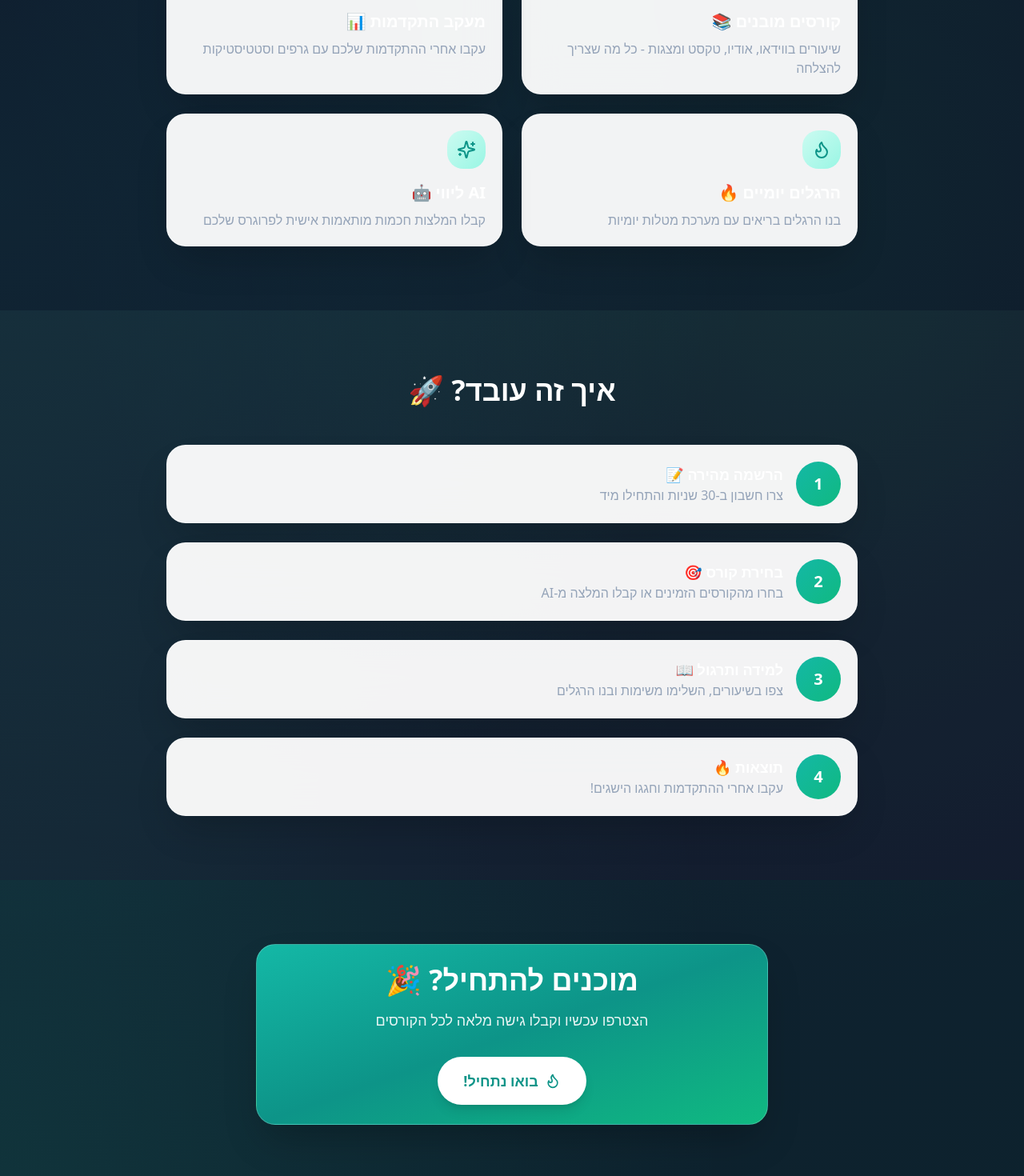
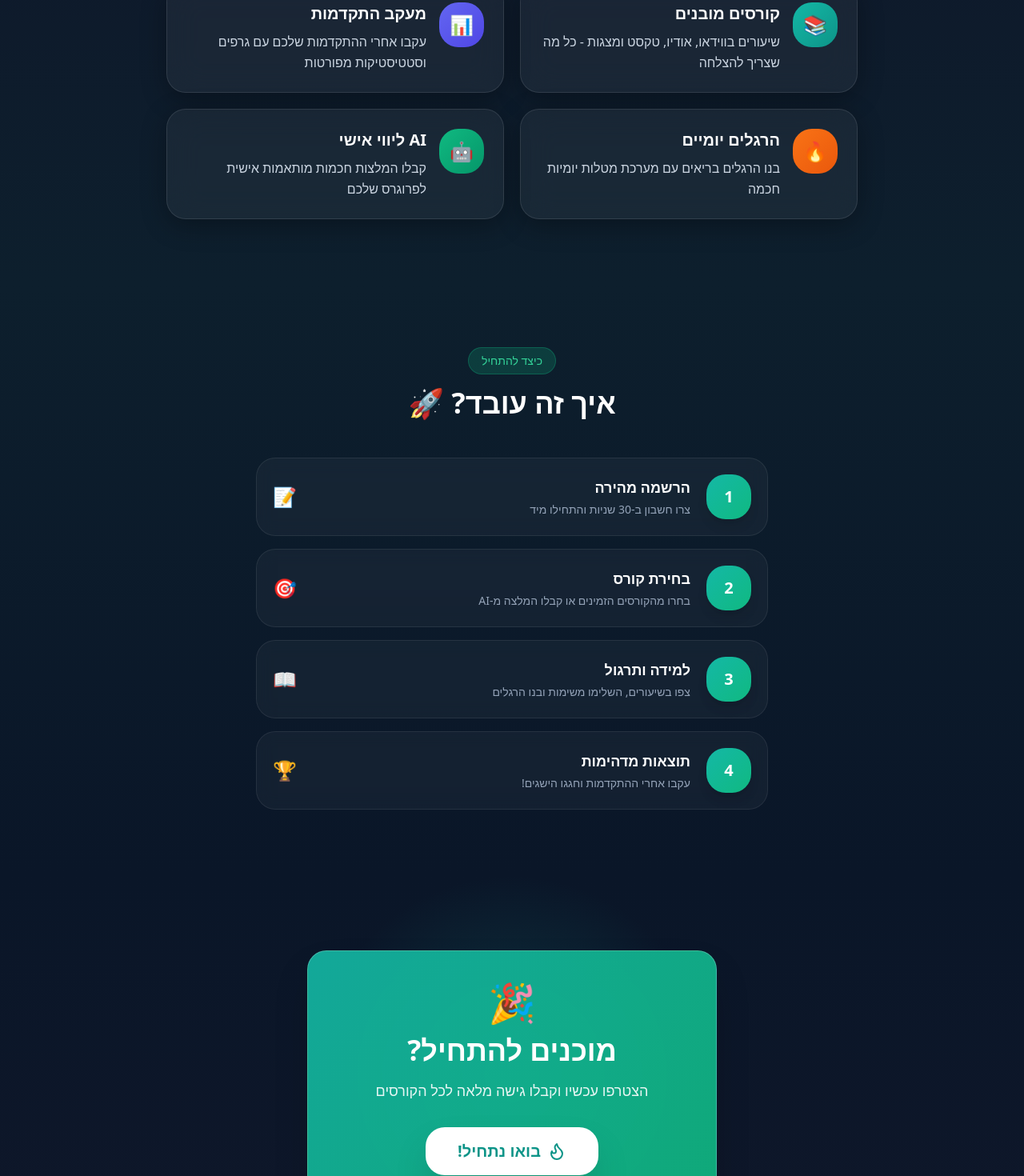
Before and after one commit to danielsbhaucc-dot/AI-HE, a Next.js app in the folder apps/web/: page / in a window 1280 px wide. Shown: the part 1080-2550 px from the top of the page at 80% size. Built offline with nearby package versions, Linux system fonts and the light colour scheme.

Commit message:
Premium dark glassmorphism design: features, steps, register, CTA

```diff
--- a/apps/web/app/page.tsx
+++ b/apps/web/app/page.tsx
@@ -135,8 +135,8 @@ export default function LandingPage() {
       </section>
 
       {/* Features Section */}
-      <section className="py-20 px-4 bg-slate-900/50">
-        <div className="container-mobile max-w-4xl mx-auto">
+      <section className="py-20 px-4" style={{background: 'linear-gradient(180deg, #0f172a 0%, #0d1f2d 100%)'}}>
+        <div className="max-w-4xl mx-auto px-4">
           <motion.div
             initial={{ opacity: 0, y: 30 }}
             whileInView={{ opacity: 1, y: 0 }}
@@ -144,15 +144,16 @@ export default function LandingPage() {
             transition={{ duration: 0.6 }}
             className="text-center mb-12"
           >
-            <h2 className="text-3xl md:text-4xl font-bold text-text-primary mb-4">
+            <span className="inline-block px-4 py-1.5 rounded-full bg-primary-500/20 border border-primary-500/30 text-primary-400 text-sm font-medium mb-4">הפיצ'רים שלנו</span>
+            <h2 className="text-3xl md:text-4xl font-bold text-white mb-3">
               מה מחכה לך? 🌟
             </h2>
-            <p className="text-text-secondary">
+            <p className="text-slate-400 text-lg">
               מערכת שלמה שתלווה אותך בכל שלב
             </p>
           </motion.div>
 
-          <div className="grid grid-cols-1 md:grid-cols-2 gap-6">
+          <div className="grid grid-cols-1 md:grid-cols-2 gap-5">
             {features.map((feature, index) => (
               <motion.div
                 key={feature.title}
@@ -160,15 +161,21 @@ export default function LandingPage() {
                 whileInView={{ opacity: 1, y: 0 }}
                 viewport={{ once: true }}
                 transition={{ duration: 0.5, delay: index * 0.1 }}
-                className="card-premium hover:scale-[1.02] transition-transform"
+                className="group relative rounded-3xl p-6 transition-all duration-300 hover:scale-[1.02] cursor-default"
+                style={{background: 'rgba(255,255,255,0.05)', backdropFilter: 'blur(20px)', border: '1px solid rgba(255,255,255,0.1)', boxShadow: '0 8px 32px rgba(0,0,0,0.3)'}}
               >
-                <div className="w-12 h-12 rounded-xl bg-gradient-to-br from-primary-100 to-primary-200 flex items-center justify-center mb-4">
-                  <feature.icon className="w-6 h-6 text-primary-600" />
+                <div className="flex items-start gap-4">
+                  <div className="w-14 h-14 rounded-2xl flex items-center justify-center flex-shrink-0 text-2xl"
+                    style={{background: `linear-gradient(135deg, ${feature.color1}, ${feature.color2})`}}>
+                    {feature.emoji}
+                  </div>
+                  <div className="flex-1 text-right">
+                    <h3 className="text-xl font-bold text-white mb-2">{feature.title}</h3>
+                    <p className="text-slate-300 leading-relaxed">{feature.description}</p>
+                  </div>
                 </div>
-                <h3 className="text-xl font-bold text-text-primary mb-2">
-                  {feature.title}
-                </h3>
-                <p className="text-text-secondary">{feature.description}</p>
+                <div className="absolute bottom-0 left-0 right-0 h-px rounded-full opacity-0 group-hover:opacity-100 transition-opacity"
+                  style={{background: `linear-gradient(90deg, transparent, ${feature.color1}, transparent)`}} />
               </motion.div>
             ))}
           </div>
@@ -176,38 +183,40 @@ export default function LandingPage() {
       </section>
 
       {/* How It Works */}
-      <section className="py-20 px-4 bg-slate-800/30">
-        <div className="container-mobile max-w-4xl mx-auto">
+      <section className="py-20 px-4" style={{background: 'linear-gradient(180deg, #0d1f2d 0%, #0a1628 100%)'}}>
+        <div className="max-w-2xl mx-auto px-4">
           <motion.div
             initial={{ opacity: 0, y: 30 }}
             whileInView={{ opacity: 1, y: 0 }}
             viewport={{ once: true }}
             className="text-center mb-12"
           >
-            <h2 className="text-3xl md:text-4xl font-bold text-text-primary mb-4">
+            <span className="inline-block px-4 py-1.5 rounded-full bg-secondary-500/20 border border-secondary-500/30 text-secondary-400 text-sm font-medium mb-4">כיצד להתחיל</span>
+            <h2 className="text-3xl md:text-4xl font-bold text-white">
               איך זה עובד? 🚀
             </h2>
           </motion.div>
 
-          <div className="space-y-6">
+          <div className="space-y-4">
             {steps.map((step, index) => (
               <motion.div
                 key={step.number}
-                initial={{ opacity: 0, x: index % 2 === 0 ? 50 : -50 }}
+                initial={{ opacity: 0, x: 40 }}
                 whileInView={{ opacity: 1, x: 0 }}
                 viewport={{ once: true }}
-                transition={{ duration: 0.5, delay: index * 0.15 }}
-                className="flex items-center gap-4 card-premium"
+                transition={{ duration: 0.5, delay: index * 0.12 }}
+                className="flex items-center gap-5 p-5 rounded-3xl transition-all duration-300 hover:scale-[1.01]"
+                style={{background: 'rgba(255,255,255,0.04)', border: '1px solid rgba(255,255,255,0.08)', backdropFilter: 'blur(10px)'}}
               >
-                <div className="w-14 h-14 rounded-full bg-gradient-to-br from-primary-500 to-secondary-500 flex items-center justify-center text-white font-bold text-xl flex-shrink-0">
+                <div className="w-14 h-14 rounded-2xl flex items-center justify-center text-white font-black text-xl flex-shrink-0 shadow-lg"
+                  style={{background: 'linear-gradient(135deg, #14b8a6, #10b981)'}}>
                   {step.number}
                 </div>
-                <div>
-                  <h3 className="text-lg font-bold text-text-primary">
-                    {step.title}
-                  </h3>
-                  <p className="text-text-secondary">{step.description}</p>
+                <div className="text-right flex-1">
+                  <h3 className="text-lg font-bold text-white mb-1">{step.title}</h3>
+                  <p className="text-slate-400 text-sm">{step.description}</p>
                 </div>
+                <div className="text-2xl">{step.emoji}</div>
               </motion.div>
             ))}
           </div>
@@ -215,26 +224,30 @@ export default function LandingPage() {
       </section>
 
       {/* CTA Section */}
-      <section className="py-20 px-4 bg-gradient-to-br from-primary-900/20 to-secondary-900/20">
+      <section className="py-24 px-4 relative overflow-hidden" style={{background: 'linear-gradient(180deg, #0a1628 0%, #0f172a 100%)'}}>
+        <div className="absolute inset-0 pointer-events-none">
+          <div className="absolute top-0 left-1/2 -translate-x-1/2 w-[500px] h-[500px] rounded-full opacity-20" style={{background: 'radial-gradient(circle, #14b8a6, transparent 70%)'}} />
+        </div>
         <motion.div
           initial={{ opacity: 0, scale: 0.95 }}
           whileInView={{ opacity: 1, scale: 1 }}
           viewport={{ once: true }}
           transition={{ duration: 0.6 }}
-          className="container-mobile max-w-2xl mx-auto text-center"
+          className="max-w-lg mx-auto text-center relative z-10"
         >
-          <div className="card-gradient">
-            <h2 className="text-3xl md:text-4xl font-bold mb-4">
-              מוכנים להתחיל? 🎉
+          <div className="rounded-3xl p-10 shadow-2xl" style={{background: 'linear-gradient(135deg, rgba(20,184,166,0.9), rgba(16,185,129,0.9))', backdropFilter: 'blur(20px)', border: '1px solid rgba(255,255,255,0.2)'}}>
+            <div className="text-5xl mb-4">🎉</div>
+            <h2 className="text-3xl md:text-4xl font-black text-white mb-4">
+              מוכנים להתחיל?
             </h2>
             <p className="text-white/90 mb-8 text-lg">
               הצטרפו עכשיו וקבלו גישה מלאה לכל הקורסים
             </p>
             <Link
               href="/register"
-              className="inline-flex items-center justify-center gap-2 px-8 py-4 bg-white text-primary-600 rounded-full font-bold text-lg shadow-lg hover:shadow-xl hover:scale-105 transition-all duration-200"
+              className="inline-flex items-center justify-center gap-2 px-10 py-4 bg-white text-primary-600 rounded-2xl font-black text-xl shadow-2xl hover:shadow-white/20 hover:scale-105 transition-all duration-200"
             >
-              <Flame className="w-5 h-5" />
+              <Flame className="w-6 h-6" />
               בואו נתחיל!
             </Link>
           </div>
@@ -256,46 +269,58 @@ export default function LandingPage() {
 // Data
 const features = [
   {
-    icon: Target,
-    title: 'קורסים מובנים 📚',
+    emoji: '📚',
+    title: 'קורסים מובנים',
     description: 'שיעורים בווידאו, אודיו, טקסט ומצגות - כל מה שצריך להצלחה',
+    color1: '#14b8a6',
+    color2: '#0d9488',
   },
   {
-    icon: Award,
-    title: 'מעקב התקדמות 📊',
-    description: 'עקבו אחרי ההתקדמות שלכם עם גרפים וסטטיסטיקות',
+    emoji: '📊',
+    title: 'מעקב התקדמות',
+    description: 'עקבו אחרי ההתקדמות שלכם עם גרפים וסטטיסטיקות מפורטות',
+    color1: '#6366f1',
+    color2: '#4f46e5',
   },
   {
-    icon: Flame,
-    title: 'הרגלים יומיים 🔥',
-    description: 'בנו הרגלים בריאים עם מערכת מטלות יומיות',
+    emoji: '🔥',
+    title: 'הרגלים יומיים',
+    description: 'בנו הרגלים בריאים עם מערכת מטלות יומיות חכמה',
+    color1: '#f97316',
+    color2: '#ea580c',
   },
   {
-    icon: Sparkles,
-    title: 'AI ליווי 🤖',
+    emoji: '🤖',
+    title: 'AI ליווי אישי',
     description: 'קבלו המלצות חכמות מותאמות אישית לפרוגרס שלכם',
+    color1: '#10b981',
+    color2: '#059669',
   },
 ];
 
 const steps = [
   {
     number: '1',
-    title: 'הרשמה מהירה 📝',
+    emoji: '📝',
+    title: 'הרשמה מהירה',
     description: 'צרו חשבון ב-30 שניות והתחילו מיד',
   },
   {
     number: '2',
-    title: 'בחירת קורס 🎯',
+    emoji: '🎯',
+    title: 'בחירת קורס',
     description: 'בחרו מהקורסים הזמינים או קבלו המלצה מ-AI',
   },
   {
     number: '3',
-    title: 'למידה ותרגול 📖',
+    emoji: '📖',
+    title: 'למידה ותרגול',
     description: 'צפו בשיעורים, השלימו משימות ובנו הרגלים',
   },
   {
     number: '4',
-    title: 'תוצאות 🔥',
+    emoji: '🏆',
+    title: 'תוצאות מדהימות',
     description: 'עקבו אחרי ההתקדמות וחגגו הישגים!',
   },
 ];
```
Also changed, not shown: apps/web/app/(auth)/register/page.tsx (+43 -68 lines).
